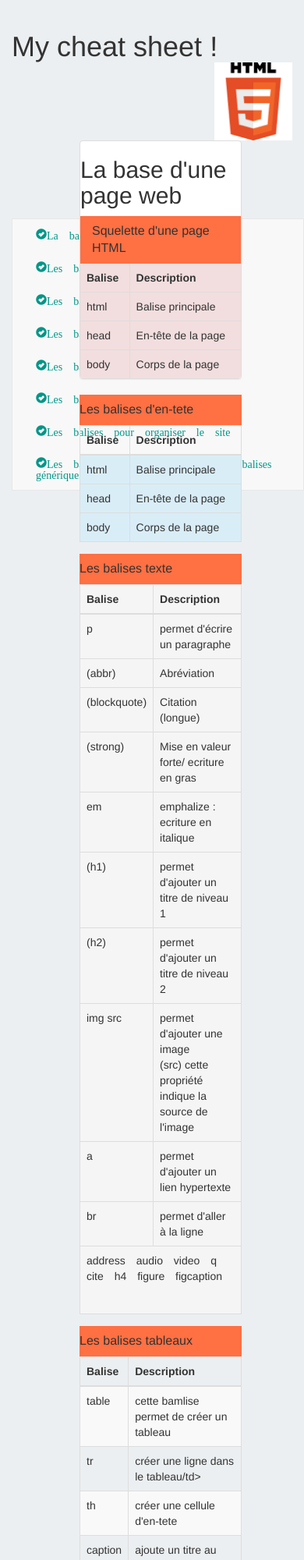
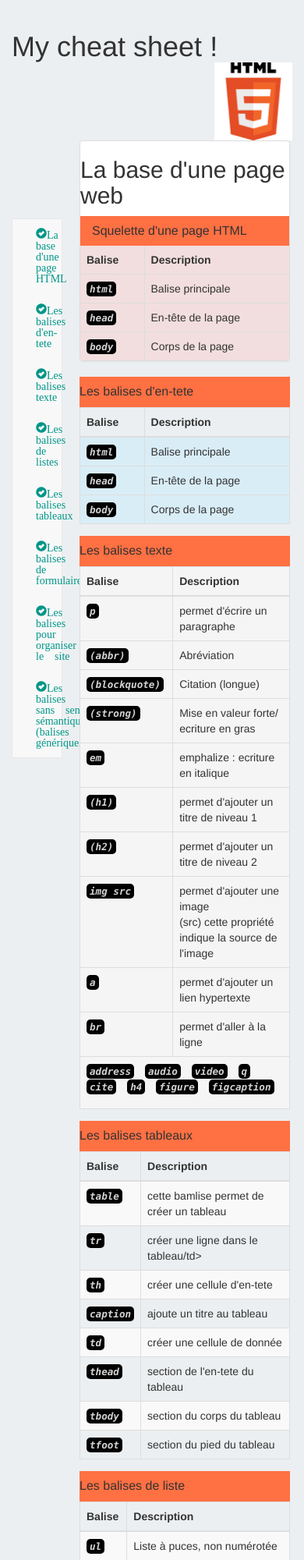
Before and after one commit to anaima/cheat-sheet-html, a plain HTML site: page index.html in a window 390 px wide. Shown: the top 2000 px of the page at 78% size. Drawn offline with Linux system fonts and the light colour scheme.

Commit message:
modification des classes dans le container pour la nav slide

```diff
--- a/cheatml.css
+++ b/cheatml.css
@@ -9,6 +9,7 @@ background-color: #eceff1;
   position:fixed;
   display: block;
   margin: 100px 0 0 0;
+  clear:both;
   }
 .fin p {
   text-align: right;
@@ -24,6 +25,7 @@ background-color: #eceff1;
   margin-right: 50px;
   margin-left: 20%;
   position: relative;
+  clear:both;
 }
 
 /*les titres des tableaux sont surlignés*/
@@ -35,6 +37,14 @@ background-color: #eceff1;
 .univ {
     background-color: #ff7043;
     border-radius: 1px solid orange;
+}
+/*première colonne des tableaux surlignés*/
+code {
+  border-radius: 5px;
+  background-color: black;
+  color: lightgray;
+  font-style: italic;
+  font-weight: bold;
 }
 
 /*le footer*/
--- a/index.html
+++ b/index.html
@@ -23,7 +23,7 @@
     </header>
     <!-- <div class="row col-md-12"> -->
     <!-- <div class="sidebar"> -->
-    <nav id="slide" class="col-md-2 xs-2 sm-2 lg-2 navbar navbar-default">
+    <nav id="slide" class="col-md-2 col-xs-2 col-sm-2 col-lg-2 navbar navbar-default" align="left">
       <ul class="nav nav-pills nav-stacked">
         <li>
           <a href="#return">
@@ -68,7 +68,7 @@
       </ul>
     </nav>
 
-    <section id="contenu" class="col-md-10">
+    <section id="contenu" class="col-md-10 col-xs-10 col-sm-10">
       <div class="panel panel-default">
         <h2>La base d'une page web</h2>
         <table class="table table-bordered table-striped">
@@ -82,15 +82,15 @@
           </thead>
           <tbody>
             <tr class="danger">
-              <td>html</td>
+              <td><code>html</code></td>
               <td>Balise principale</td>
             </tr>
             <tr class="danger">
-              <td>head</td>
+              <td><code>head</code></td>
               <td>En-tête de la page</td>
             </tr>
             <tr class="danger">
-              <td>body</td>
+              <td><code>body</code></td>
               <td>Corps de la page</td>
             </tr>
           </tbody>
@@ -109,15 +109,15 @@
         </thead>
         <tbody>
           <tr class="info">
-            <td>html</td>
+            <td><code>html</code></td>
             <td>Balise principale</td>
           </tr>
           <tr class="info">
-            <td>head</td>
+            <td><code>head</code></td>
             <td>En-tête de la page</td>
           </tr>
           <tr class="info">
-            <td>body</td>
+            <td><code>body</code></td>
             <td>Corps de la page</td>
           </tr>
         </tbody>
@@ -135,58 +135,57 @@
         </thead>
         <tbody>
           <tr class="active">
-            <td>p</td>
+            <td><code>p</code></td>
             <td>permet d'écrire un paragraphe</td>
           </tr>
           <tr class="active">
-            <td>(abbr)</td>
+            <td><code>(abbr)</code></td>
             <td>Abréviation</td>
           </tr>
           <tr class="active">
-            <td>(blockquote)</td>
+            <td><code>(blockquote)</code></td>
             <td>Citation (longue)</td>
           </tr>
           <tr class="active">
-            <td>(strong)</td>
+            <td><code>(strong)</code></td>
             <td>Mise en valeur forte/ ecriture en gras</td>
           </tr>
           <tr class="active">
-            <td>em</td>
+            <td><code>em</code></td>
             <td>emphalize : ecriture en italique</td>
           </tr>
           <tr class="active">
-            <td>(h1)</td>
+            <td><code>(h1)</code></td>
             <td>permet d'ajouter un titre de niveau 1</td>
           </tr>
           <tr class="active">
-            <td>(h2)</td>
+            <td><code>(h2)</code></td>
             <td>permet d'ajouter un titre de niveau 2</td>
           </tr>
           <tr class="active">
-            <td>img src</td>
+            <td><code>img src</code></td>
             <td>permet d'ajouter une image
               <br>(src) cette propriété indique la source de l'image</td>
           </tr>
           <tr class="active">
-            <td>a</td>
+            <td><code>a</code></td>
             <td>permet d'ajouter un lien hypertexte</td>
           </tr>
           <tr class="active">
-            <td>br</td>
+            <td><code>br</code></td>
             <td>permet d'aller à la ligne</td>
           </tr>
           <tr class="active">
             <td colspan="2">
               <ul class="list-inline">
-                <li>address</li>
-                <li>audio</li>
-                <li>video</li>
-                <li>q</li>
-                <li>cite</li>
-                <li>h4</li>
-                <li>figure</li>
-                <li>figcaption</li>
-                <li></li>
+                <li><code>address</code></li>
+                <li><code>audio</code></li>
+                <li><code>video</code></li>
+                <li><code>q</code></li>
+                <li><code>cite</code></li>
+                <li><code>h4</code></li>
+                <li><code>figure</code></li>
+                <li><code>figcaption</code></li>
               </ul>
             </td>
           </tr>
@@ -203,35 +202,35 @@
         </thead>
         <tbody>
           <tr>
-            <td>table</td>
+            <td><code>table</code></td>
             <td>cette bamlise permet de créer un tableau</td>
           </tr>
           <tr>
-            <td>tr</td>
+            <td><code>tr</code></td>
             <td>créer une ligne dans le tableau/td>
           </tr>
           <tr>
-            <td>th</td>
+            <td><code>th</code></td>
             <td>créer une cellule d'en-tete</td>
           </tr>
           <tr>
-            <td>caption</td>
+            <td><code>caption</code></td>
             <td>ajoute un titre au tableau</td>
           </tr>
           <tr>
-            <td>td</td>
+            <td><code>td</code></td>
             <td>créer une cellule de donnée</td>
           </tr>
           <tr>
-            <td>thead</td>
+            <td><code>thead</code></td>
             <td>section de l'en-tete du tableau</td>
           </tr>
           <tr>
-            <td>tbody</td>
+            <td><code>tbody</code></td>
             <td>section du corps du tableau</td>
           </tr>
           <tr>
-            <td>tfoot</td>
+            <td><code>tfoot</code></td>
             <td>section du pied du tableau</td>
           </tr>
         </tbody>
@@ -248,27 +247,27 @@
         </thead>
         <tbody>
           <tr>
-            <td>ul</td>
+            <td><code>ul</code></td>
             <td>Liste à puces, non numérotée</td>
           </tr>
           <tr>
-            <td>ol</td>
+            <td><code>ol</code></td>
             <td>Liste numérotée</td>
           </tr>
           <tr>
-            <td>li</td>
+            <td><code>li</code></td>
             <td>élément de liste</td>
           </tr>
           <tr>
-            <td>dl</td>
+            <td><code>dl</code></td>
             <td>lise de définition</td>
           </tr>
           <tr>
-            <td>td</td>
+            <td><code>td</code></td>
             <td>créer une cellule de donnée</td>
           </tr>
           <tr>
-            <td>dd</td>
+            <td><code>dd</code></td>
             <td>définition/td>
           </tr>
         </tbody>
@@ -286,27 +285,27 @@
         </thead>
         <tbody>
           <tr>
-            <td>form</td>
+            <td><code>form</code></td>
             <td>permet de créer un formulaire</td>
           </tr>
           <tr>
-            <td>fieldset</td>
+            <td><code>fieldset</code></td>
             <td>permet de créer un groupe de champs</td>
           </tr>
           <tr>
-            <td>label</td>
+            <td><code>label</code></td>
             <td>Libellé d'un champ</td>
           </tr>
           <tr>
-            <td>input</td>
+            <td><code>input</code></td>
             <td>Champ de formulaire (texte, mot de passe, case à cocher, bouton, etc.)</td>
           </tr>
           <tr>
-            <td>legend</td>
+            <td><code>legend</code></td>
             <td>Titre d'un groupe de champs</td>
           </tr>
           <tr>
-            <td>select</td>
+            <td><code>select</code></td>
             <td>liste déroulante</td>
           </tr>
         </tbody>
@@ -323,27 +322,27 @@
         </thead>
         <tbody>
           <tr>
-            <td>head</td>
+            <td><code>header</code></td>
             <td>En-tete</td>
           </tr>
           <tr>
-            <td>nav</td>
+            <td><code>nav</code></td>
             <td>liens principaux de navigation</td>
           </tr>
           <tr>
-            <td>section</td>
+            <td><code>section</code></td>
             <td>contenu de page</td>
           </tr>
           <tr>
-            <td>article</td>
+            <td><code>article</code></td>
             <td>article (contenu autonome)</td>
           </tr>
           <tr>
-            <td>aside</td>
+            <td><code>aside</code></td>
             <td>bloc complémentaire à la section ou l'article</td>
           </tr>
           <tr>
-            <td>footer</td>
+            <td><code>footer</code></td>
             <td>Pied de page</td>
           </tr>
         </tbody>
@@ -351,20 +350,19 @@
 
       <h3>Les balises universelles</h3>
       <dl class="dl-horizontal univ">
-        <dt>div</dt>
+        <dt><code>div</code></dt>
         <dd>Balise générique de type bloc.</dd>
         <dd>donne un nom à la balise. Ce nom doit être unique sur toute la page car il permet d'identifier la balise. Vous pouvez vous servir de l'ID pour de nombreuses choses, par exemple pour créer un lien vers une ancre, pour un style CSS de type ID, pour
           des manipulations en JavaScript, etc.</dd>
-        <dt>span</dt>
+        <dt><code>span</code></dt>
         <dd>Balise générique de type inline</dd>
-        <dt>id</dt>
+        <dt><code>id</code></dt>
         <dd>donne un nom à la balise. Ce nom doit être unique sur toute la page car il permet d'identifier la balise. Vous pouvez vous servir de l'ID pour de nombreuses choses, par exemple pour créer un lien vers une ancre, pour un style CSS de type ID, pour
           des manipulations en JavaScript, etc.</dd>
-
-        <dt>style</dt>
+        <dt><code>style</code></dt>
         <dd>cet attribut vous permet d'indiquer directement le code CSS à appliquer. Vous n'êtes donc pas obligés d'avoir une feuille de style à part, vous pouvez mettre directement les attributs CSS.
           <br> Néanmoins il est préférable d'utiliser une feuille CSS externe --> facile à modifier dans l'avenir.</dd>
-        <dt>class</dt>
+        <dt><code>class</code></dt>
         <dd>indique le nom de la classe CSS à utiliser</dd>
       </dl>
     </section>
```
